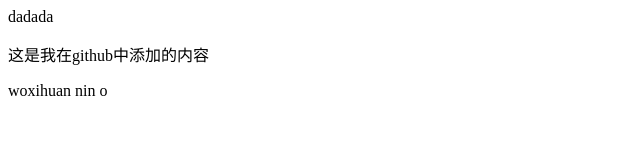
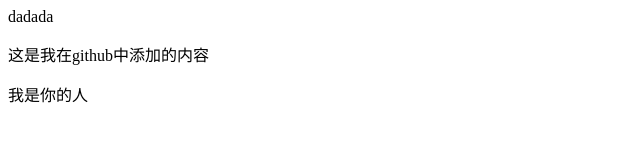
Before and after one commit to sw0928/sw_01, a plain HTML site: page index.html in a window 1280 px wide. Shown: the full height of the page, 0-640 px from the left. Drawn offline with Linux system fonts and the light colour scheme.

Commit message:
第四次添加

```diff
--- a/index.html
+++ b/index.html
@@ -12,7 +12,8 @@
         <p>这是我在github中添加的内容</p>
     </div>
     <div>
-        woxihuan nin o
+        我是你的人
+
     </div>
 </body>
 </html>
```
